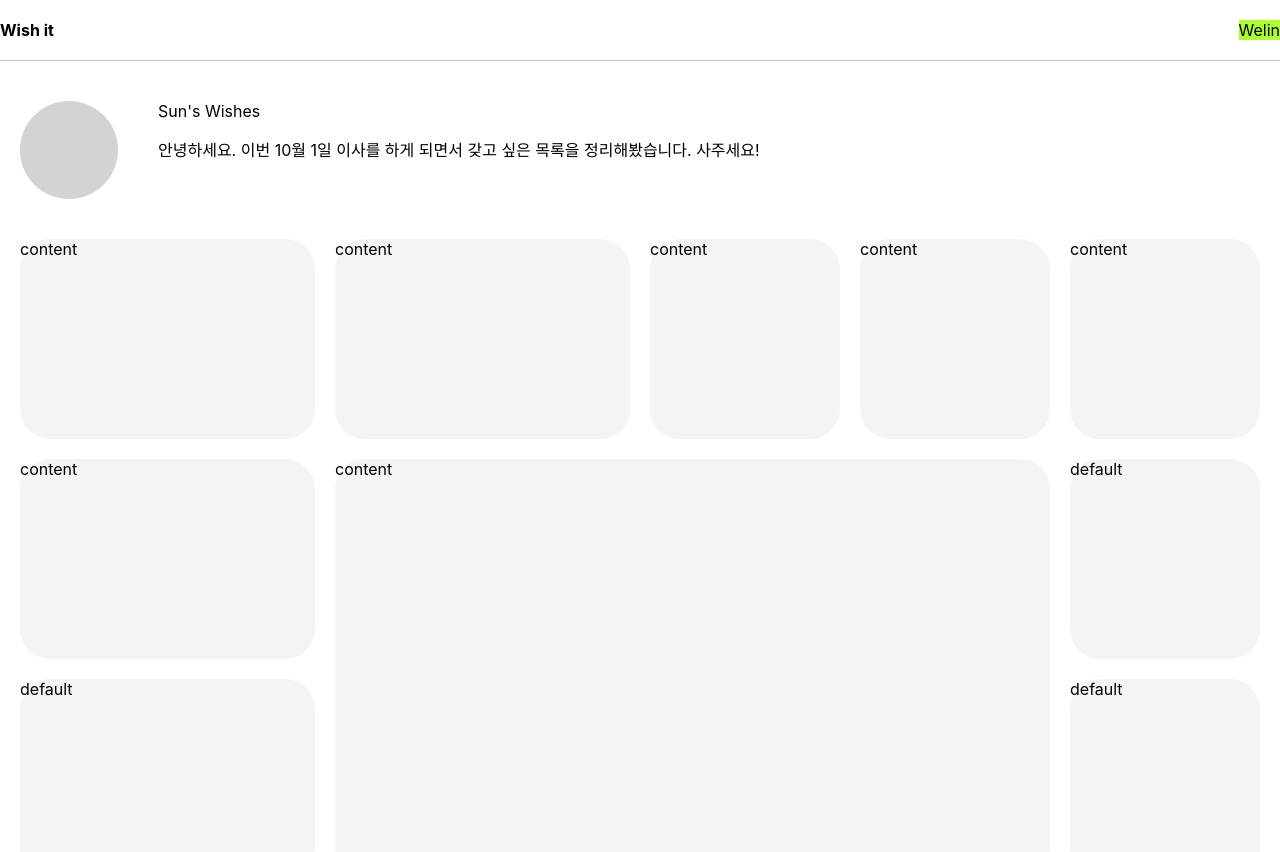
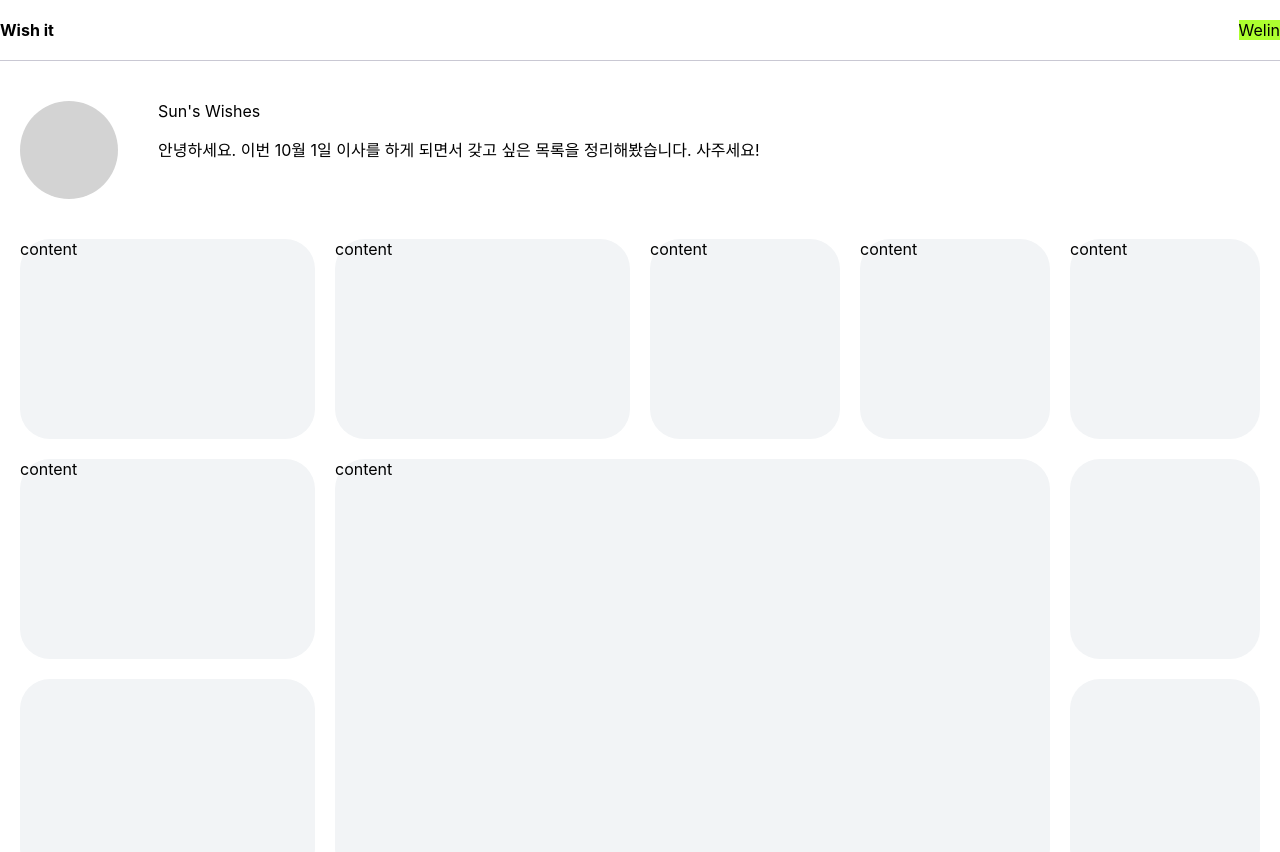
Before and after one commit to welinhong/wish-it, a Next.js app: page /wish/1 in a window 1280 px wide. Shown: the top 852 px of the page. Built offline with nearby package versions, Linux system fonts and the light colour scheme.

Commit message:
WishItemDefault 스타일링

```diff
--- a/pages/wish/[wishiId].tsx
+++ b/pages/wish/[wishiId].tsx
@@ -49,7 +49,7 @@ const WishDetail: NextPage = (): JSX.Element => {
 
       <S.WishList>
         {wishItems.map(({ title, price, siteUrl, photoUrl, giverName, order }, index) => (
-          <S.WishItem key={index}>
+          <S.WishItemWrap key={index}>
             {order === index + 1 && title && price && siteUrl ? (
               <WishItemWithContent
                 title={title}
@@ -61,7 +61,7 @@ const WishDetail: NextPage = (): JSX.Element => {
             ) : (
               <WishItemDefault />
             )}
-          </S.WishItem>
+          </S.WishItemWrap>
         ))}
       </S.WishList>
     </S.Container>
@@ -79,7 +79,7 @@ const S = {
     gap: 20px;
     padding: 40px 0;
   `,
-  WishItem: styled.div`
+  WishItemWrap: styled.div`
     min-height: 200px;
     border-radius: 30px;
     &:nth-of-type(1) {
--- a/src/components/WishItemDefault/index.tsx
+++ b/src/components/WishItemDefault/index.tsx
@@ -1,16 +1,38 @@
 import styled from 'styled-components'
 
 const WishItemDefault = (): JSX.Element => {
-  return <S.Container>default</S.Container>
+  return (
+    <SContainer>
+      <SPlusCircle>+</SPlusCircle>
+    </SContainer>
+  )
 }
 
-const S = {
-  Container: styled.div`
-    width: 100%;
-    height: 100%;
-    border-radius: inherit;
-    background-color: #f2f4f6;
-  `,
-}
+const SPlusCircle = styled.div`
+  display: none;
+  align-items: center;
+  justify-content: center;
+  width: 60px;
+  height: 60px;
+  font-size: 30px;
+  font-weight: 500;
+  border-radius: 50%;
+  background-color: #aafb4e;
+`
+const SContainer = styled.div`
+  display: flex;
+  align-items: center;
+  justify-content: center;
+  width: 100%;
+  height: 100%;
+  border-radius: inherit;
+  background-color: #f2f4f6;
+  cursor: pointer;
+  &:hover {
+    ${SPlusCircle} {
+      display: inline-flex;
+    }
+  }
+`
 
 export default WishItemDefault
```
